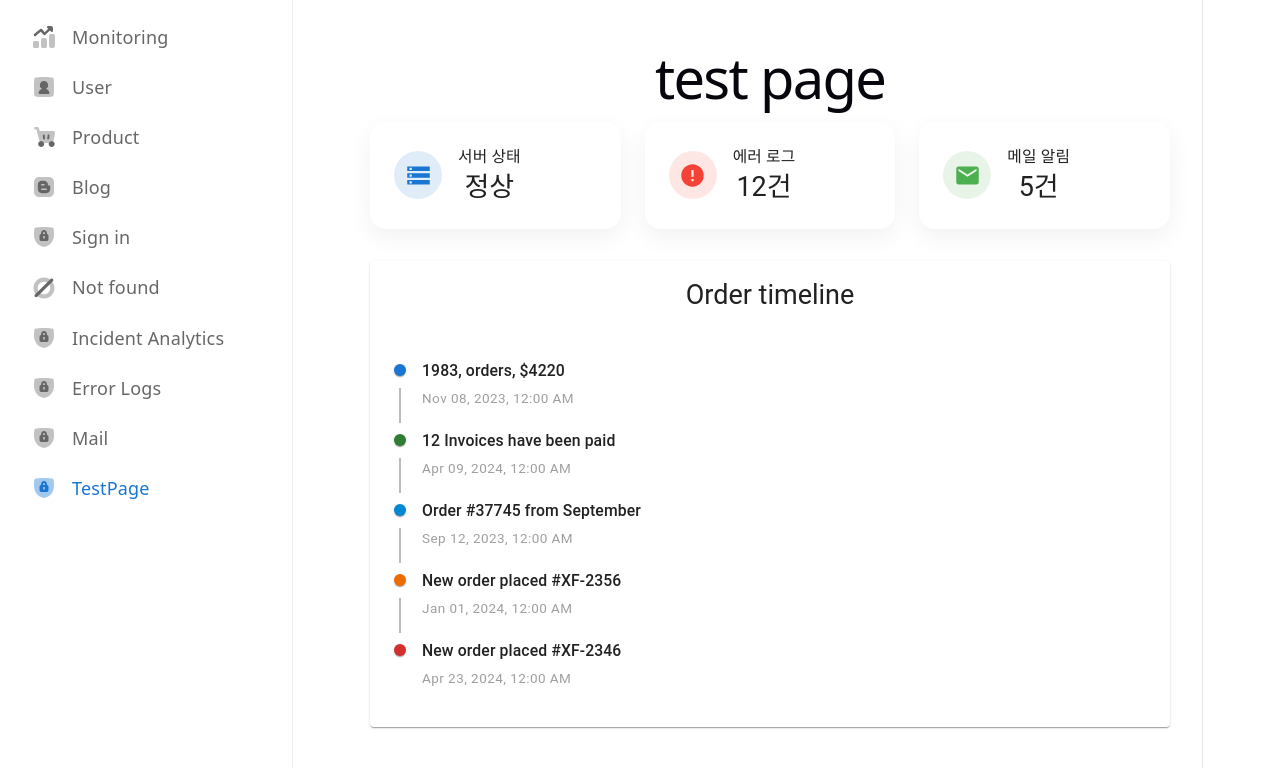
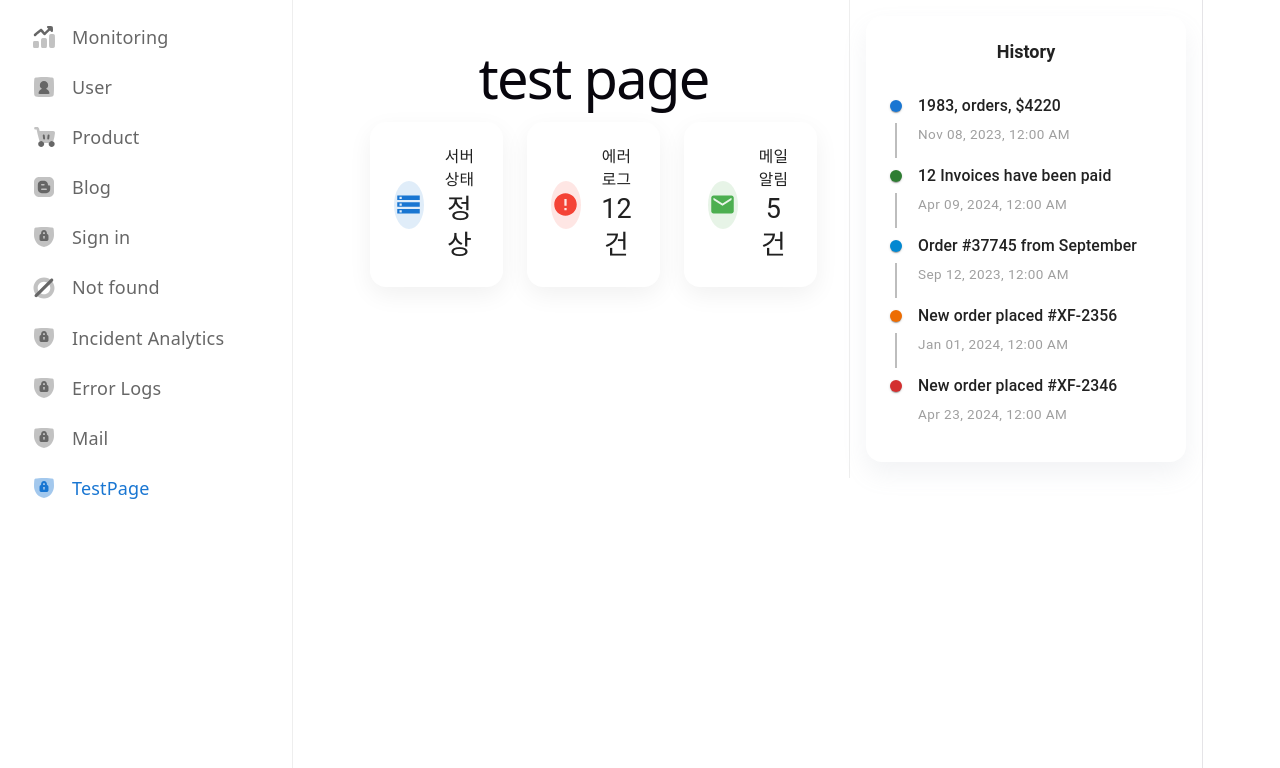
Before and after one commit to jeondaegam/service-monitor, a React (Vite) app in the folder perf-monitor-portlet/: page /testPage in a window 1280 px wide. Shown: the top 768 px of the page. Built offline with nearby package versions, Linux system fonts and the light colour scheme.

Commit message:
timeline 레이아웃 변경

```diff
--- a/perf-monitor-portlet/src/TestPage.jsx
+++ b/perf-monitor-portlet/src/TestPage.jsx
@@ -41,10 +41,10 @@ export default function TestPage() {
         />
       </Box>
 
-      {/* 👉 여기 추가 */}
+      {/* timeline
       <Box sx={{ mt: 4 }}>
         <OrderTimeline />
-      </Box>
+      </Box> */}
     </Box>
   );
 }
--- a/perf-monitor-portlet/src/layouts/dashboard/layout.jsx
+++ b/perf-monitor-portlet/src/layouts/dashboard/layout.jsx
@@ -1,12 +1,27 @@
 import { Box } from "@mui/material";
 import { NavDesktop } from "./nav";
+import OrderTimeline from "../../sections/overview/analytics-order-timeline";
 
 export function DashboardLayout({ children }) {
   return (
+    // 좌측 사이드바
     <Box sx={{ display: "flex" }}>
       <NavDesktop />
 
+      {/* 메인 콘텐츠 */}
       <Box sx={{ ml: "260px", p: 4, flex: 1 }}>{children}</Box>
+
+      {/* 👉 우측 Timeline */}
+      <Box
+        sx={{
+          width: 320,
+          p: 2,
+          borderLeft: "1px solid #eee",
+          bgcolor: "#fff",
+        }}
+      >
+        <OrderTimeline />
+      </Box>
     </Box>
   );
 }
--- a/perf-monitor-portlet/src/sections/overview/analytics-order-timeline.jsx
+++ b/perf-monitor-portlet/src/sections/overview/analytics-order-timeline.jsx
@@ -54,14 +54,32 @@ function formatDateTime(value) {
 }
 
 export default function OrderTimeline({
-  title = "Order timeline",
+  //   title = "Order timeline",
+  title = "History",
   subheader,
   list = timelineList,
   sx,
 }) {
   return (
-    <Card sx={sx}>
-      <CardHeader title={title} subheader={subheader} />
+    <Card
+      sx={{
+        borderRadius: 4,
+        boxShadow: "0 12px 24px rgba(145, 158, 171, 0.12)",
+        ...(sx || {}),
+      }}
+    >
+      <CardHeader
+        title={title}
+        subheader={subheader}
+        sx={{
+          p: 3,
+          pb: 0,
+          "& .MuiCardHeader-title": {
+            fontWeight: 700,
+            fontSize: 18,
+          },
+        }}
+      />
 
       <Timeline
         sx={{
```
